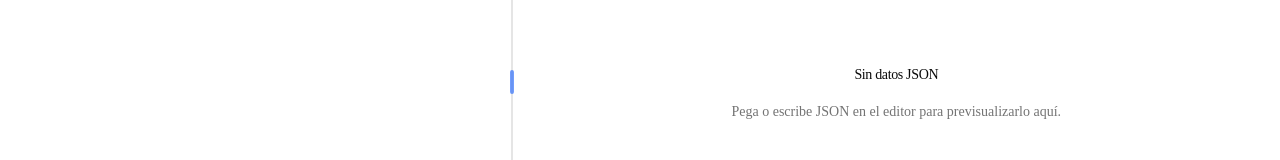
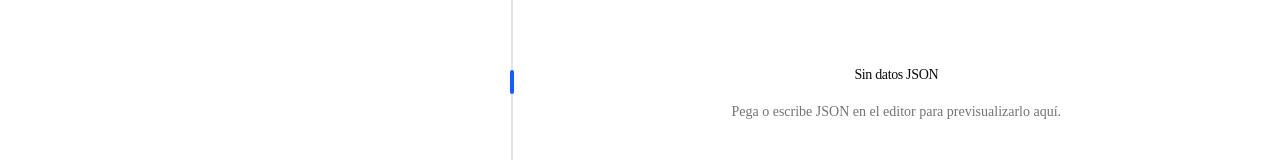
Before and after one commit to Casado7/json-viewer, a Next.js app: page / in a window 1280 px wide. Shown: the part 330-490 px from the top of the page. Built offline with nearby package versions, Linux system fonts and the light colour scheme.

Commit message:
Update ResizableHandle background color to primary

```diff
--- a/src/components/ui/resizable.tsx
+++ b/src/components/ui/resizable.tsx
@@ -47,7 +47,7 @@ function ResizableHandle({
       {...props}
     >
       {withHandle && (
-        <div className="z-10 flex h-6 w-1 shrink-0 rounded-lg bg-primary/60" />
+        <div className="z-10 flex h-6 w-1 shrink-0 rounded-lg bg-primary" />
       )}
     </ResizablePrimitive.Separator>
   )
```
